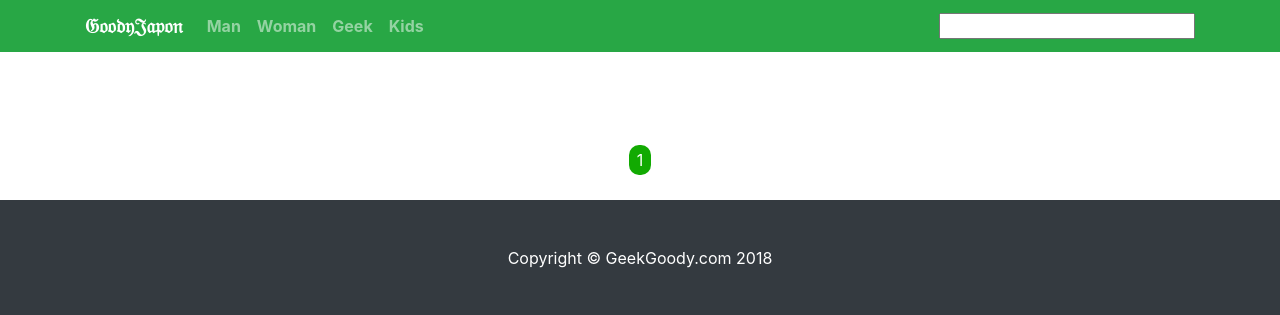
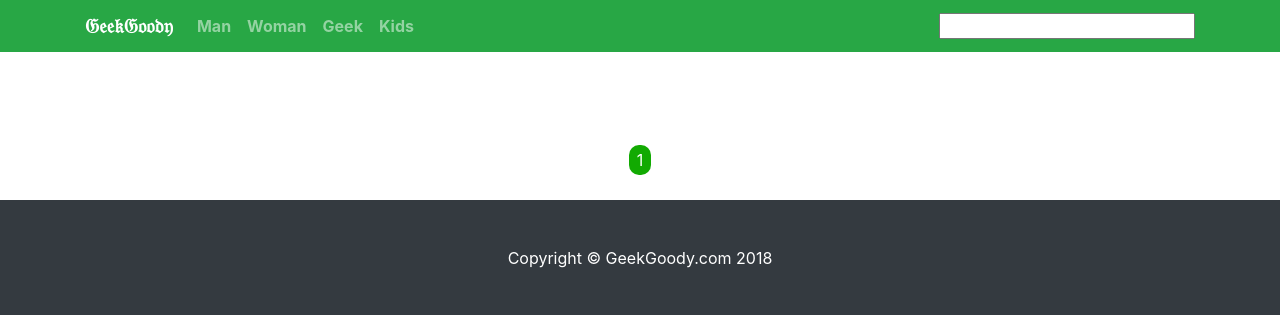
Before and after one commit to suyongeum/aff_project, a Django app: template first/templates/first/base.html in a window 1280 px wide. Shown: the top 315 px of the page. Run offline with Django 3.2, Linux system fonts and the light colour scheme; the template is opened without the code that fills it: most values are stand-ins (such as "Sample title", 1, 10 or a date in 2020); form fields are guessed from the names that the template uses; some libraries are stand-ins or nearby versions.

Commit message:
_navbar update

```diff
--- a/first/templates/first/includes/_navbar.html
+++ b/first/templates/first/includes/_navbar.html
@@ -1,6 +1,6 @@
     <nav class="navbar navbar-expand-md navbar-dark bg-success fixed-top">
      <div class="container">
-      <a class="navbar-brand" href="/"><b>&#120074;&#120108;&#120108;&#120097;&#120118;&#120077;&#120094;&#120109;&#120108;&#120107;</b></a>
+      <a class="navbar-brand" href="/"><b>&#x1d50a;&#x1d522;&#x1d522;&#x1d528;&#x1d50a;&#x1d52c;&#x1d52c;&#x1d521;&#x1d536;</b></a>
       <button class="navbar-toggler" type="button" data-toggle="collapse" data-target="#navbarsExample03" aria-controls="navbarsExample03" aria-expanded="false" aria-label="Toggle navigation">
         <span class="navbar-toggler-icon"></span>
       </button>
```
